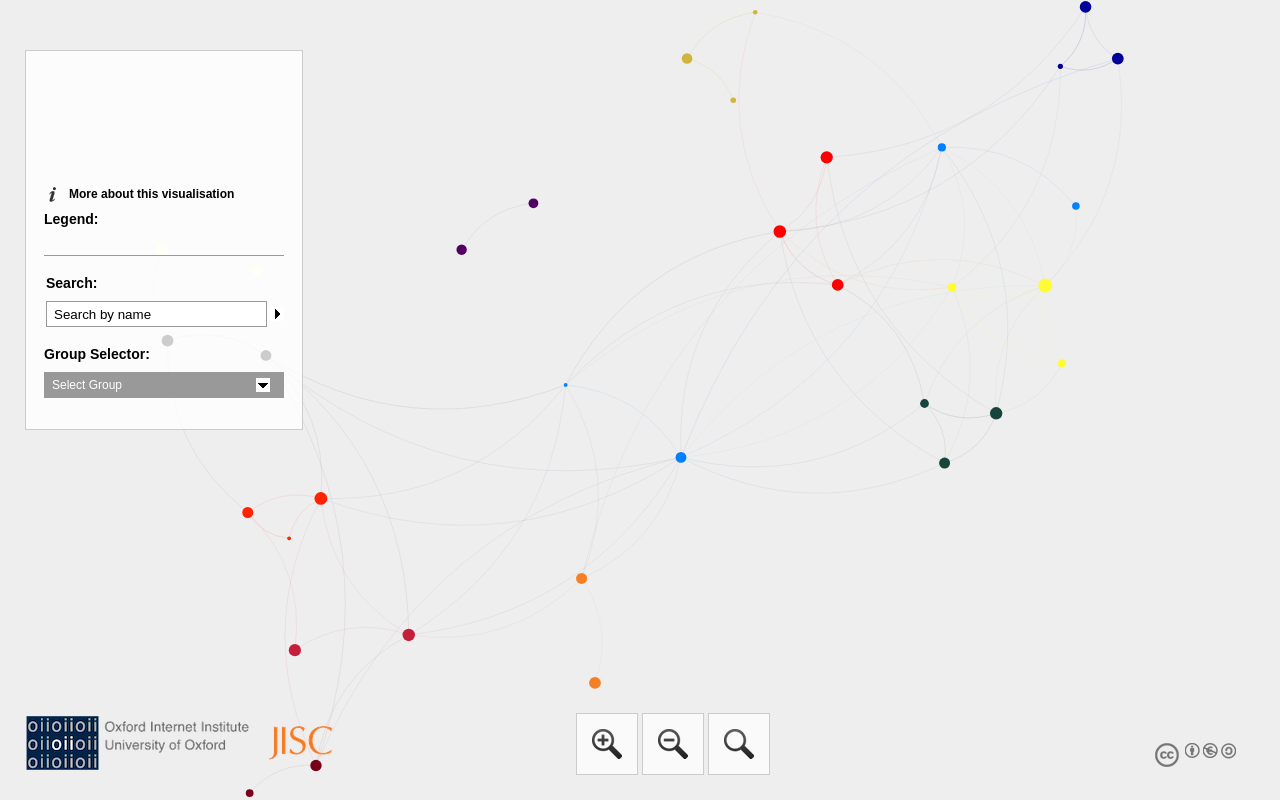
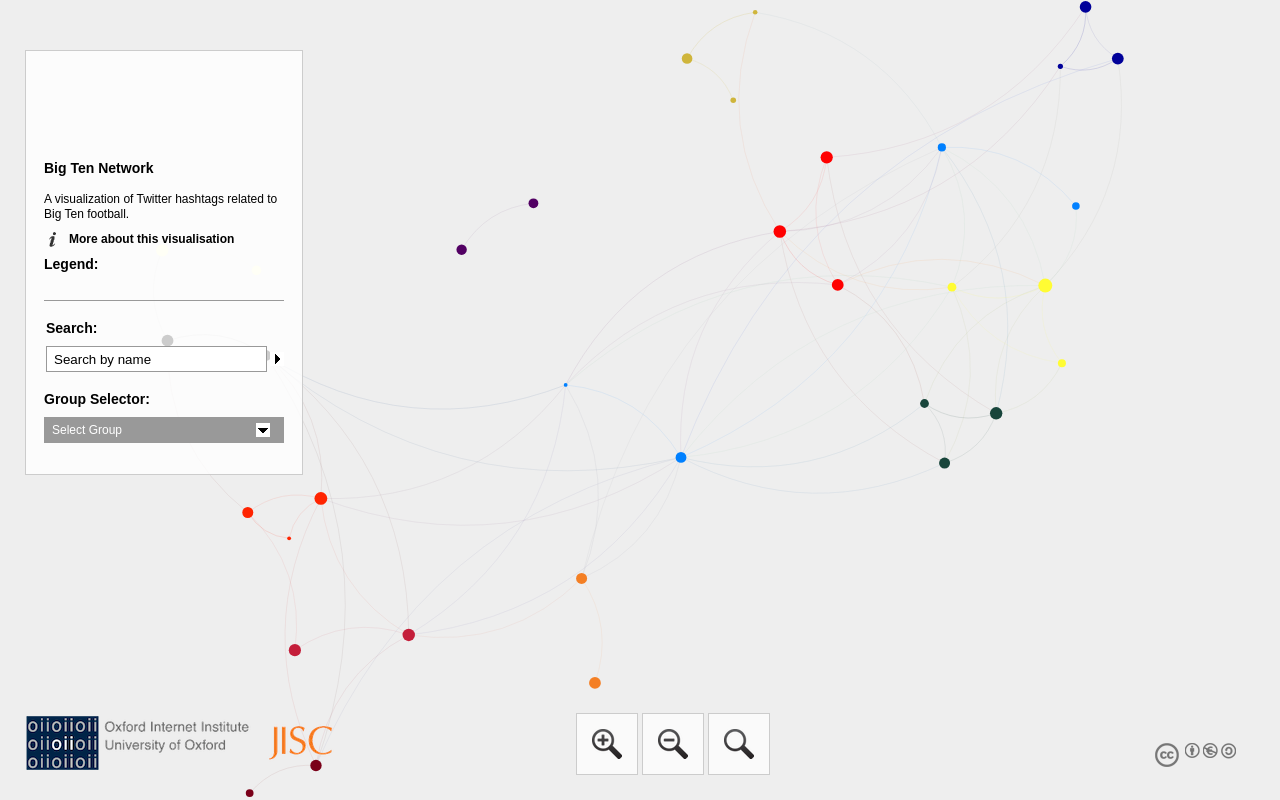
Before and after one commit to rhiever/big-ten-twitter-network, a plain HTML site: page index.html in a window 1280 px wide. Drawn offline with Linux system fonts and the light colour scheme.

Commit message:
Add title and basic description

```diff
--- a/config.json
+++ b/config.json
@@ -8,9 +8,9 @@
     "link": ""
   },
   "text": {
-    "title": "",
+    "title": "Big Ten Network",
     "more": "",
-    "intro": ""
+    "intro": "A visualization of Twitter hashtags related to Big Ten football."
   },
   "legend": {
     "edgeLabel": "",
--- a/index.html
+++ b/index.html
@@ -2,7 +2,7 @@
 <html xmlns="http://www.w3.org/1999/xhtml" xml:lang="en-gb" lang="en" xmlns:og="http://opengraphprotocol.org/schema/" xmlns:fb="http://www.facebook.com/2008/fbml" itemscope itemtype="http://schema.org/Map">
 
 <head>
-<title>OII Network Visualisation Example</title>
+<title>Big Ten Network</title>
 <meta http-equiv="Content-Type" content="text/html; charset=UTF-8" />
 <meta charset="utf-8">
 <meta name="viewport" content="width=device-width,height=device-height,initial-scale=1,user-scalable=no" />
```
